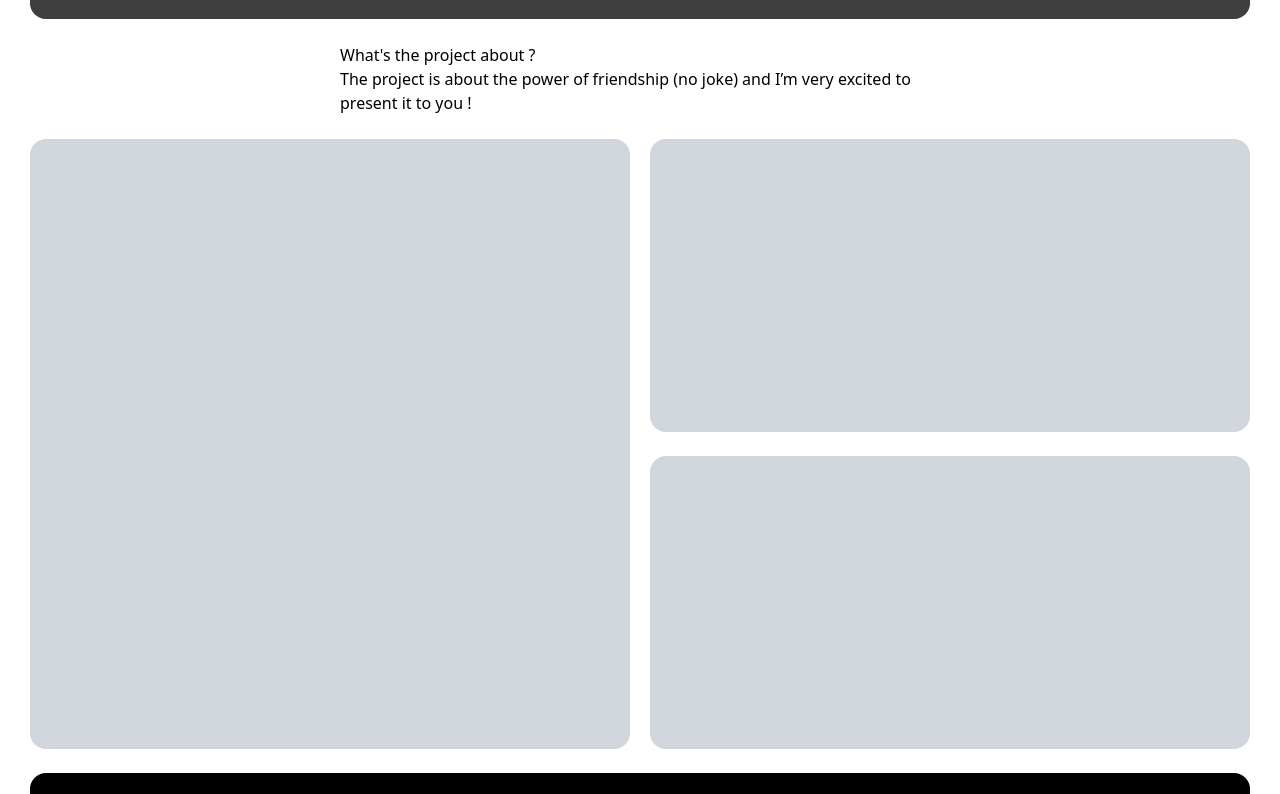
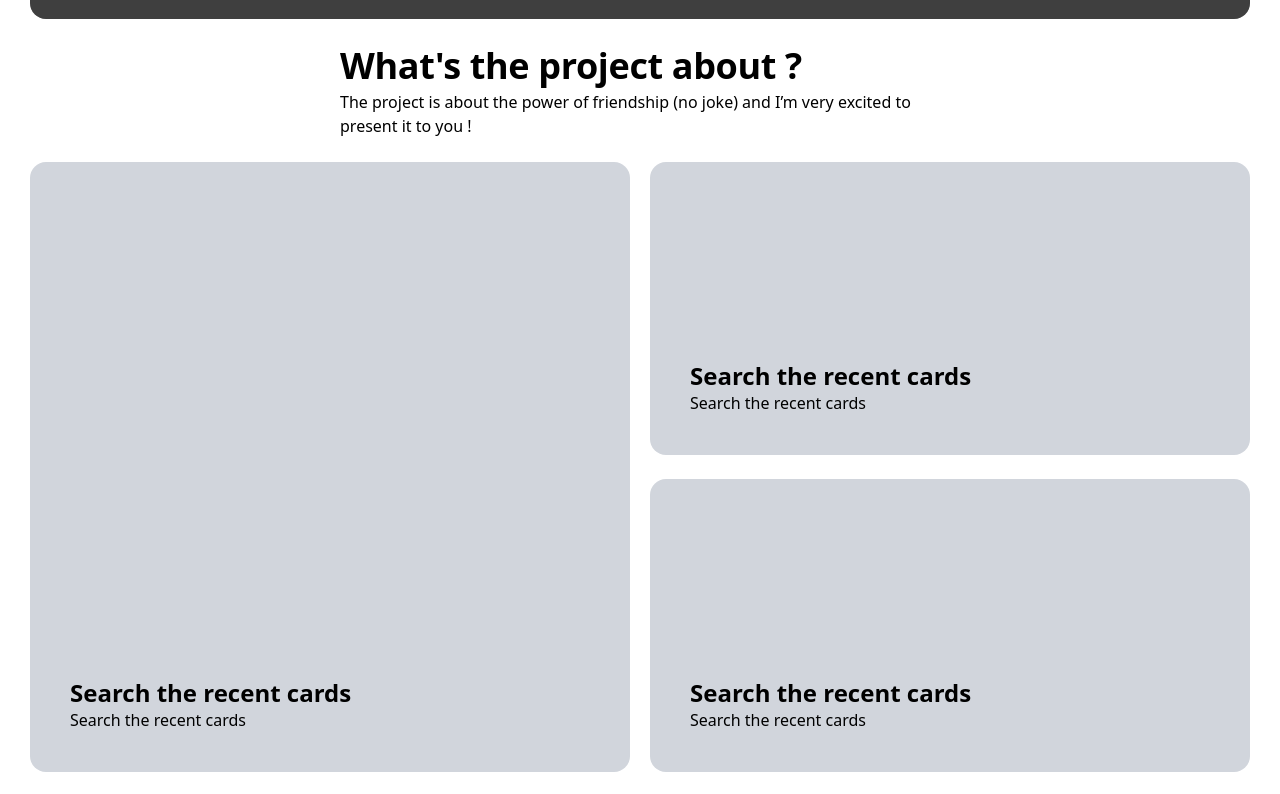
Before and after one commit to LilianFanilo/imac-api-ygo, a Nuxt app: page / in a window 1280 px wide. Shown: the part 660-1454 px from the top of the page. Built offline with nearby package versions, Linux system fonts and the light colour scheme; grey boxes are pictures that could not be loaded.

Commit message:
Start adding design system

```diff
--- a/app/assets/css/main.css
+++ b/app/assets/css/main.css
@@ -8,17 +8,17 @@
   --spacing-20px: 1.25rem;
   --spacing-40px: 2.5rem;
 
-  --text-heading1: 3rem;
-  --tracking-heading1: -0.01em;
-  --leading-heading1: 3.875rem;
-}
+  --text-h1: 3rem;
+  --tracking-h1: -0.01em;
+  --leading-h1: 3.875rem;
 
-@layer components {
-  .h1 {
-    font-size: var(--text-heading1);
-    font-weight: bold;
-    letter-spacing: var(--tracking-heading1);
-    line-height: var(--leading-heading1);
+  --text-h2: 2.25rem;
+  --tracking-h2: -0.01em;
+  --leading-h2: 2.925rem;
+
+  --text-h3: 1.5rem;
+  /* --tracking-h3: -0.01em; */
+  --leading-h3: 1.875rem;
 }
 
 .gridBase {
@@ -28,4 +28,3 @@
   width: 100%;
   padding: 0 30px;
 }
-}
--- /dev/null
+++ b/app/components/H1.vue
@@ -0,0 +1,5 @@
+<template>
+  <h1 class="text-h1 tracking-h1 leading-h1 font-bold">
+    <slot />
+  </h1>
+</template>
--- /dev/null
+++ b/app/components/H2.vue
@@ -0,0 +1,5 @@
+<template>
+  <h2 class="text-h2 tracking-h2 leading-h2 font-bold">
+    <slot />
+  </h2>
+</template>
--- /dev/null
+++ b/app/components/H3.vue
@@ -0,0 +1,5 @@
+<template>
+  <h3 class="text-h3 leading-h3 font-bold">
+    <slot />
+  </h3>
+</template>
--- a/app/pages/index.vue
+++ b/app/pages/index.vue
@@ -15,7 +15,7 @@
         class="text-white relative gap-40px z-10 flex flex-col h-full items-center justify-center"
       >
         <div class="flex flex-col items-center">
-          <h1 class="h1">A Database of Yu-Gi-Oh Cards !</h1>
+          <H1>A Database of Yu-Gi-Oh Cards !</H1>
           <p>
             Get ready for a new world, I’m writing everything I can because I
             suck !
@@ -28,17 +28,32 @@
       </div>
     </div>
     <div class="col-start-4 col-end-10 my-6">
-      <h2>What's the project about ?</h2>
+      <H2>What's the project about ?</H2>
       <p>
         The project is about the power of friendship (no joke) and I’m very
         excited to present it to you !
       </p>
     </div>
 
-    <div class="bg-gray-300 col-start-1 col-end-7 rounded-2xl"></div>
+    <div
+      class="bg-gray-300 col-start-1 col-end-7 rounded-2xl p-40px flex flex-col justify-end"
+    >
+      <H3>Search the recent cards</H3>
+      <p>Search the recent cards</p>
+    </div>
     <div class="flex flex-col gap-6 col-start-7 col-end-13">
-      <div class="bg-gray-300 h-[293px] rounded-2xl"></div>
-      <div class="bg-gray-300 h-[293px] rounded-2xl"></div>
+      <div
+        class="bg-gray-300 h-[293px] rounded-2xl p-40px flex flex-col justify-end"
+      >
+        <H3>Search the recent cards</H3>
+        <p>Search the recent cards</p>
+      </div>
+      <div
+        class="bg-gray-300 h-[293px] rounded-2xl p-40px flex flex-col justify-end"
+      >
+        <H3>Search the recent cards</H3>
+        <p>Search the recent cards</p>
+      </div>
     </div>
     <footer
       class="bg-black col-span-full h-[380px] rounded-t-2xl mt-6"
```
Lines whose indentation alone changed are shown as unchanged.
